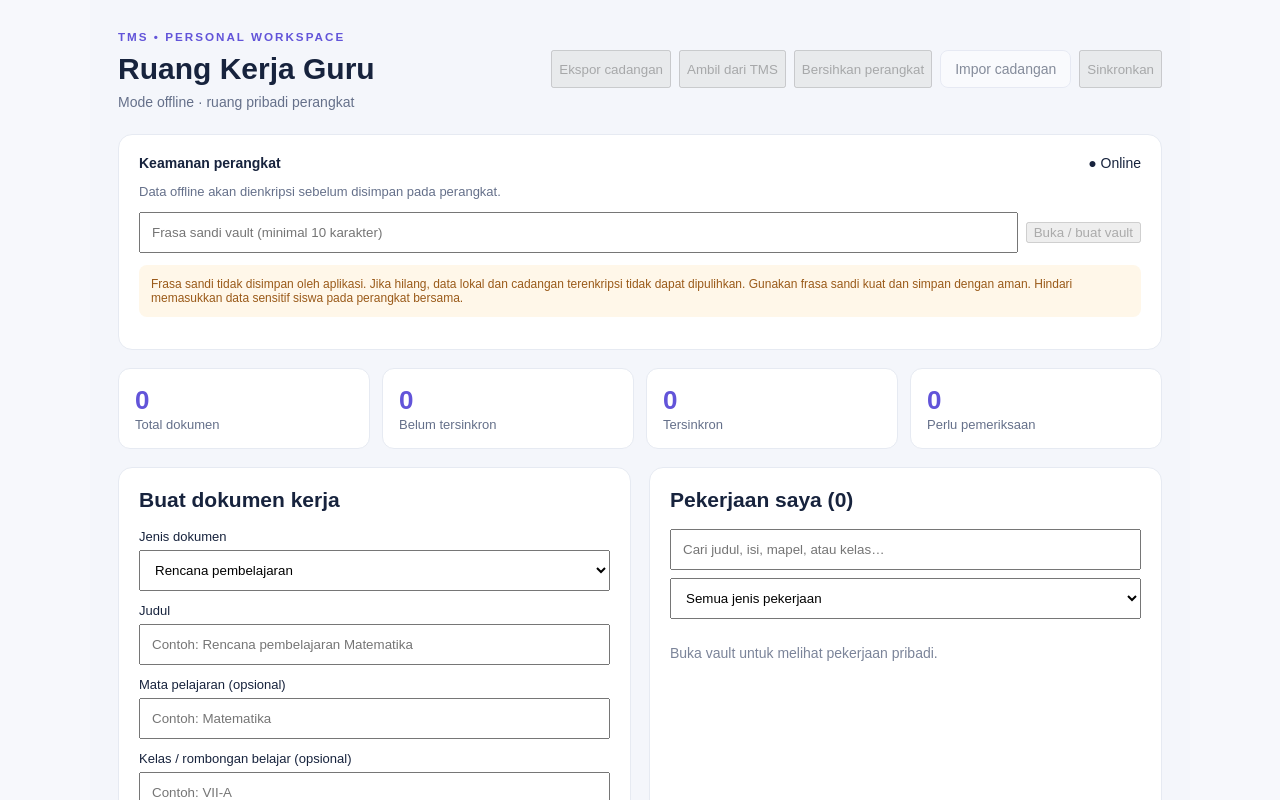
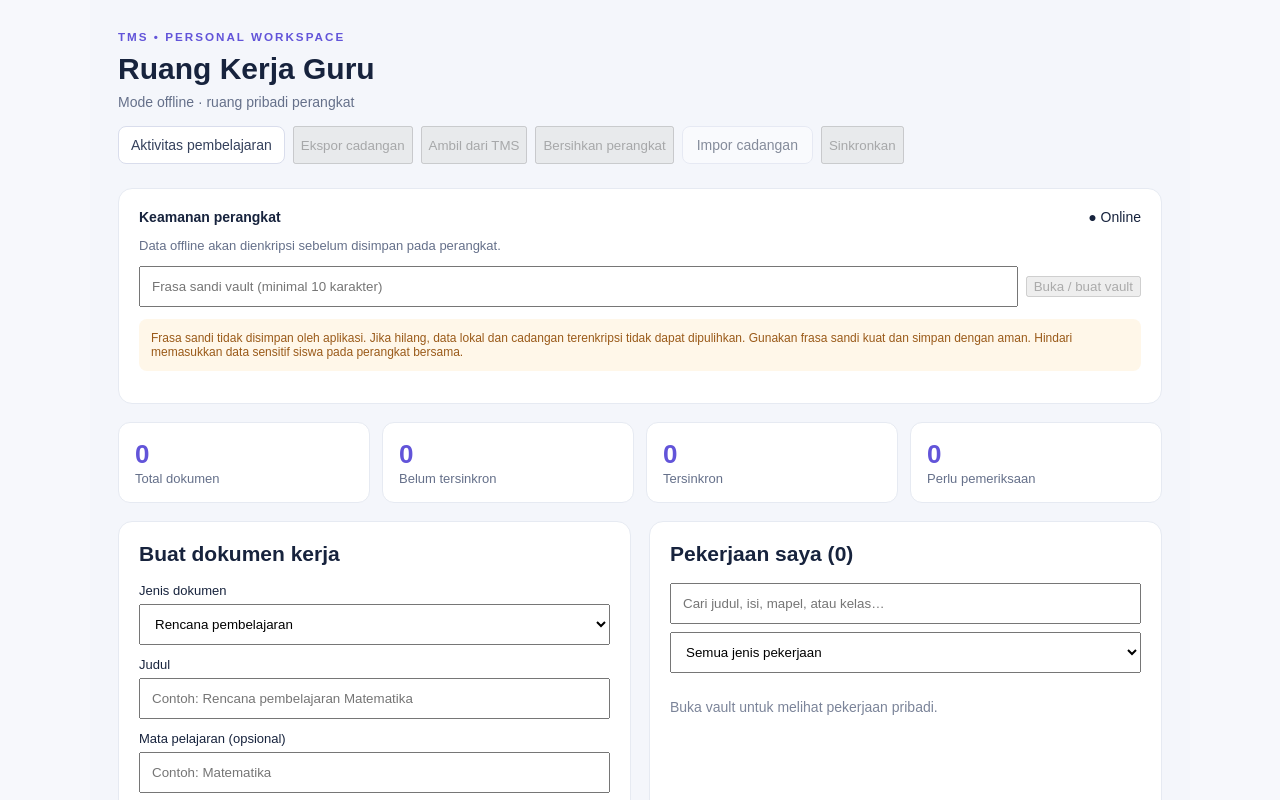
Before and after one commit to akvisomr-eng/Teacher-Management-System-Sistem-Manajemen-Guru-., a Next.js app: page /teacher/offline in a window 1280 px wide. Shown: the top 800 px of the page. Built offline with nearby package versions, Linux system fonts and the light colour scheme.

Commit message:
Link teacher dashboard to teaching activities

```diff
--- a/src/components/teacher-desk.tsx
+++ b/src/components/teacher-desk.tsx
@@ -1,6 +1,7 @@
 "use client";
 
 import { useCallback, useEffect, useState } from "react";
+import Link from "next/link";
 import {
   clearTeacherItems, createTeacherBackup, openTeacherBackup, readTeacherItems,
   unlockTeacherVault, writeTeacherItem, type VaultWorkItem
@@ -236,6 +237,7 @@ function TeacherDeskContent({ identity, allowOfflineFallback }: { identity: Iden
     <header style={{display:"flex",justifyContent:"space-between",alignItems:"center",gap:16,flexWrap:"wrap"}}>
       <div><small style={{letterSpacing:2,color:"#6254d9",fontWeight:700}}>TMS • PERSONAL WORKSPACE</small><h1 style={{fontSize:30,margin:"8px 0"}}>Ruang Kerja Guru</h1><p style={{color:"#65708a",margin:0}}>{identity ? `${identity.name} · ${identity.school}` : "Mode offline · ruang pribadi perangkat"}</p></div>
       <div style={{display:"flex",gap:8,flexWrap:"wrap"}}>
+        <Link href="/teacher/activities" style={{display:"inline-flex",alignItems:"center",padding:"9px 12px",border:"1px solid #d9ddec",borderRadius:8,background:"white",color:"#35415c",textDecoration:"none",fontSize:14}}>Aktivitas pembelajaran</Link>
         <button onClick={exportData} disabled={!vaultKey}>Ekspor cadangan</button>
         <button onClick={()=>void pull()} disabled={!online||busy||!vaultKey}>Ambil dari TMS</button>
         <button onClick={()=>void clearDeviceData()} disabled={!vaultKey}>Bersihkan perangkat</button>
```
